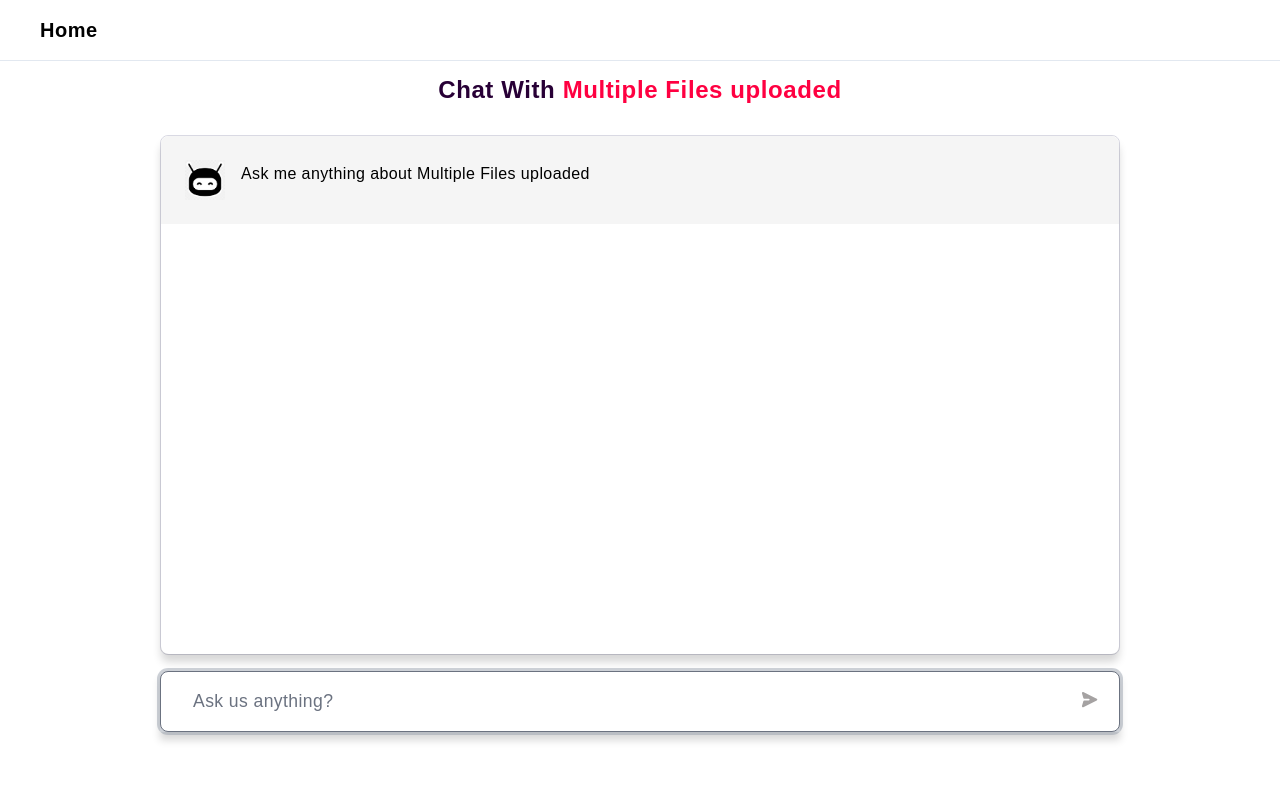
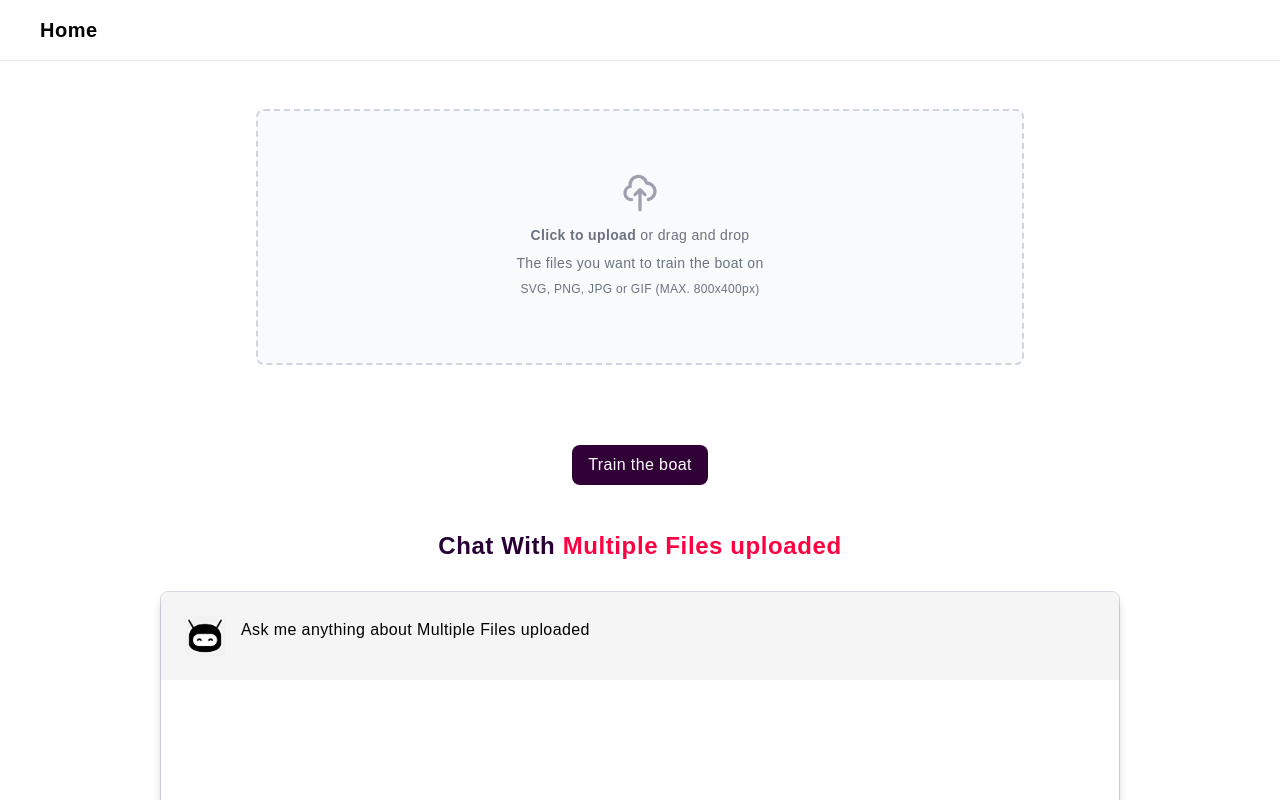
Before and after one commit to Adam-pw/MultipleFiles-DataLoader-ChatBot, a Next.js app: page / in a window 1280 px wide. Shown: the top 800 px of the page. Built offline with nearby package versions, Linux system fonts and the light colour scheme.

Commit message:
feat: :hammer: added interface and api

```diff
--- a/components/layout.tsx
+++ b/components/layout.tsx
@@ -7,7 +7,7 @@ export default function Layout({ children }: LayoutProps) {
   return (
     <>
       <div className="flex flex-col w-full gap-4">
-        <header className="container sticky top-0 z-40 w-full mx-auto">
+        <header className="container top-0 z-40 w-full mx-auto">
           <div className="border-b border-b-slate-200 py-4 w-full">
             <nav className="mx-4 px-6 flex items-center">
               <div className="text-xl font-semibold">Home</div>
--- a/package.json
+++ b/package.json
@@ -18,12 +18,14 @@
     "@microsoft/fetch-event-source": "^2.0.1",
     "@pinecone-database/pinecone": "0.0.12",
     "@radix-ui/react-accordion": "^1.1.1",
+    "child_process": "^1.0.2",
     "clsx": "^1.2.1",
     "d3-dsv": "^2.0.0",
     "dotenv": "^16.0.3",
     "ignore": "^5.2.4",
     "langchain": "0.0.59",
     "lucide-react": "^0.125.0",
+    "multer": "^1.4.5-lts.1",
     "next": "13.2.3",
     "pdf-parse": "1.1.1",
     "react": "18.2.0",
@@ -33,6 +35,7 @@
     "tailwind-merge": "^1.10.0"
   },
   "devDependencies": {
+    "@types/multer": "^1.4.7",
     "@types/node": "^18.14.6",
     "@types/react": "^18.0.28",
     "@types/react-dom": "^18.0.11",
--- /dev/null
+++ b/pages/api/upload.ts
@@ -0,0 +1,60 @@
+import multer from "multer";
+import fs from "fs";
+import { NextApiRequest, NextApiResponse } from "next";
+import { exec } from "child_process";
+
+const storage = multer.diskStorage({
+  destination: (req, file, cb) => {
+    cb(null, "public/upload");
+  },
+  filename: (req, file, cb) => {
+    cb(null, `${Date.now()}-${file.originalname}`);
+  },
+});
+
+const upload = multer({ storage });
+
+export const config = {
+  api: {
+    bodyParser: false, // Disabling the built-in body parsing
+  },
+};
+
+const uploadApi = async (req: NextApiRequest, res: NextApiResponse) => {
+  try {
+    const uploadFolder = "public/upload";
+    const files = fs.readdirSync(uploadFolder);
+
+    // Delete all previous files
+    for (const file of files) {
+      fs.unlinkSync(`${uploadFolder}/${file}`);
+    }
+
+    await upload.array("files")(req as any, res as any, (err) => {
+      if (err) {
+        return res.status(500).json({ error: err.message });
+      }
+
+      exec("npm run ingest && npm run build", (error, stdout, stderr) => {
+        if (error) {
+          console.error(`Error executing command: ${error.message}`);
+          return;
+        }
+        if (stderr) {
+          console.error(`Command stderr: ${stderr}`);
+          return;
+        }
+        console.log(`Command output: ${stdout}`);
+      });
+
+      // Files are uploaded successfully
+      return res.status(200).json({ message: "Files uploaded successfully" });
+    });
+  } catch (error: any) {
+    return res.status(500).json({ error: error.message });
+  }
+
+  // Return the response to the client
+};
+
+export default uploadApi;
--- a/pages/index.tsx
+++ b/pages/index.tsx
@@ -122,8 +122,131 @@ export default function Home() {
     }
   };
 
+  const [selectedFiles, setSelectedFiles] = useState<any>([]);
+
+  useEffect(() => {
+    const storedFiles = localStorage.getItem("myFiles");
+    if (storedFiles) {
+      setSelectedFiles(JSON.parse(storedFiles));
+    }
+  }, []);
+
+  const handleFileChange = (event: any) => {
+    const files = Array.from(event.target.files);
+    setSelectedFiles(files);
+    localStorage.setItem("myFiles", JSON.stringify(files));
+  };
+
+  const handleFileUpload = () => {
+    if (selectedFiles.length > 0) {
+      console.log("Locally stored files:", selectedFiles);
+    }
+  };
+
+  const [files, setFiles] = useState<any>([]);
+
+  const handleFileChangeUpload = (event: any) => {
+    const fileList = Array.from(event.target.files);
+    setFiles(fileList);
+    const files = Array.from(event.target.files);
+    setSelectedFiles(files);
+    localStorage.setItem("myFiles", JSON.stringify(files));
+  };
+
+  const handleSubmitUpload = async (event: any) => {
+    event.preventDefault();
+
+    const formData = new FormData();
+
+    files.forEach((file: any) => {
+      formData.append("files", file);
+    });
+
+    try {
+      const response = await fetch("/api/upload", {
+        method: "POST",
+        body: formData,
+      });
+
+      if (response.ok) {
+        console.log("Files uploaded successfully");
+      } else {
+        console.error("Failed to upload files");
+      }
+    } catch (error) {
+      console.error("Error occurred while uploading files", error);
+    }
+  };
+
   return (
     <Layout>
+      <div className="flex items-center justify-center w-full">
+        <form
+          onSubmit={handleSubmitUpload}
+          className="w-[60vw] py-8 flex flex-col"
+        >
+          <label
+            htmlFor="dropzone-file"
+            className="flex flex-col items-center justify-center w-full h-64 border-2 border-gray-300 border-dashed rounded-lg cursor-pointer bg-gray-50 dark:hover:bg-bray-800 dark:bg-gray-700 hover:bg-gray-100 dark:border-gray-600 dark:hover:border-gray-500 dark:hover:bg-gray-600"
+          >
+            <div className="flex flex-col items-center justify-center pt-5 pb-6">
+              <svg
+                aria-hidden="true"
+                className="w-10 h-10 mb-3 text-gray-400"
+                fill="none"
+                stroke="currentColor"
+                viewBox="0 0 24 24"
+                xmlns="http://www.w3.org/2000/svg"
+              >
+                <path
+                  stroke-linecap="round"
+                  stroke-linejoin="round"
+                  stroke-width="2"
+                  d="M7 16a4 4 0 01-.88-7.903A5 5 0 1115.9 6L16 6a5 5 0 011 9.9M15 13l-3-3m0 0l-3 3m3-3v12"
+                ></path>
+              </svg>
+              <p className="mb-2 text-sm text-gray-500 dark:text-gray-400">
+                <span className="font-semibold">Click to upload</span> or drag
+                and drop
+              </p>
+              <p className="mb-2 text-sm text-gray-500 dark:text-gray-400">
+                The files you want to train the boat on
+              </p>
+              <p className="text-xs text-gray-500 dark:text-gray-400">
+                SVG, PNG, JPG or GIF (MAX. 800x400px)
+              </p>
+            </div>
+            <input
+              id="dropzone-file"
+              type="file"
+              className="hidden"
+              onChange={handleFileChangeUpload}
+              multiple
+            />
+          </label>
+          <div className="flex justify-center pt-8 pb-4">
+            {selectedFiles.length > 0 && (
+              <div className="flex gap-4 text-[#ff001b] font-medium">
+                <p>Locally stored files:</p>
+                <ul>
+                  {selectedFiles.map((file: any, index: any) => (
+                    <li key={index}>{file.name}</li>
+                  ))}
+                </ul>
+              </div>
+            )}
+          </div>
+          <div className="flex justify-center pt-8 pb-4">
+            <button
+              className="px-4 py-2 bg-[#310036] text-white rounded-lg"
+              onClick={handleFileUpload}
+              type="submit"
+            >
+              Train the boat
+            </button>
+          </div>
+        </form>
+      </div>
       <div className="mx-auto flex flex-col gap-4">
         <h1 className="text-2xl font-bold leading-[1.1] text-center tracking-wide">
           <span className="text-[#280036]">Chat With </span>
--- a/scripts/ingest-data.ts
+++ b/scripts/ingest-data.ts
@@ -24,7 +24,7 @@ export const run = async () => {
     //   "https://github.com/Adam-pw/Share-A-Meal",
     //   { branch: "main", recursive: false, unknown: "warn" }
     // );
-    const directoryLoader = new DirectoryLoader("data", {
+    const directoryLoader = new DirectoryLoader("public/upload", {
       // ".json": (path) => new JSONLoader(path, "/texts"),
       // ".jsonl": (path) => new JSONLinesLoader(path, "/html"),
       // ".txt": (path) => new TextLoader(path),
```
Also changed, not shown: 2 other files (tests, documents, lock files or other folders).
